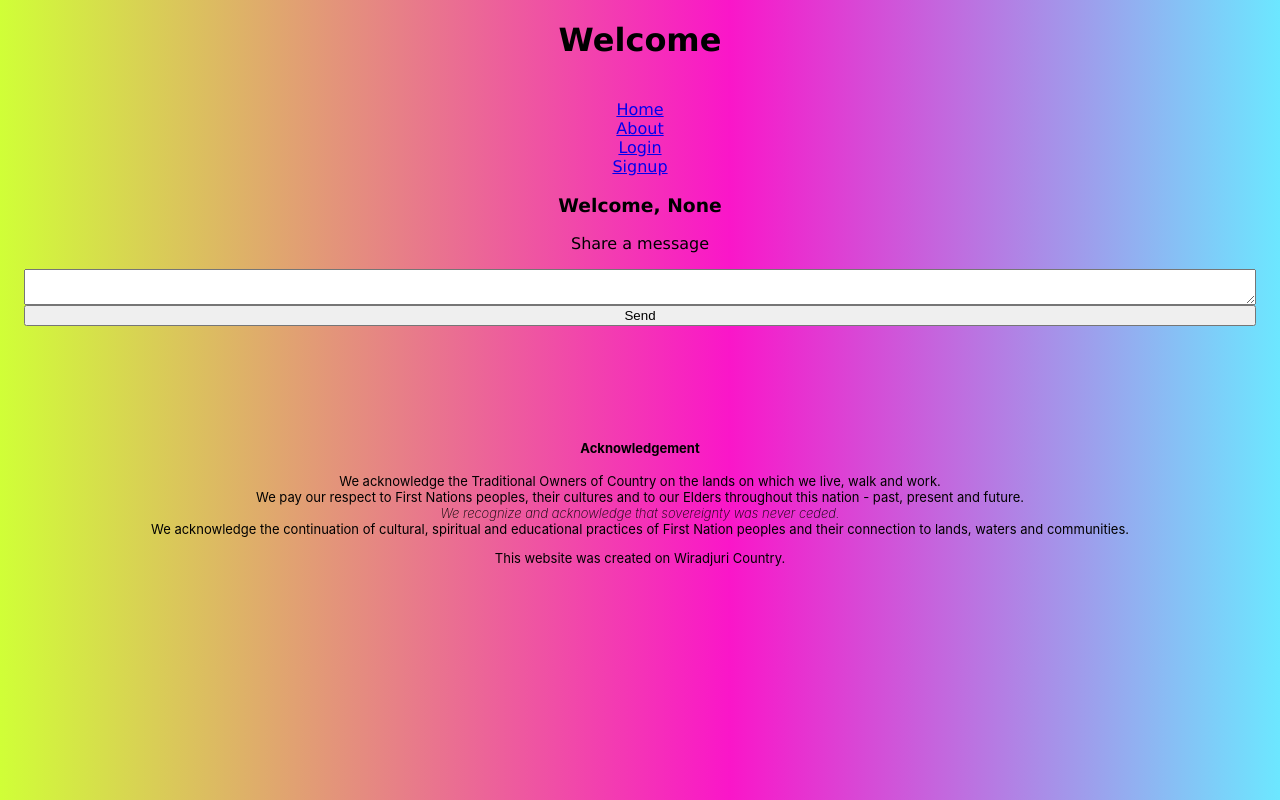
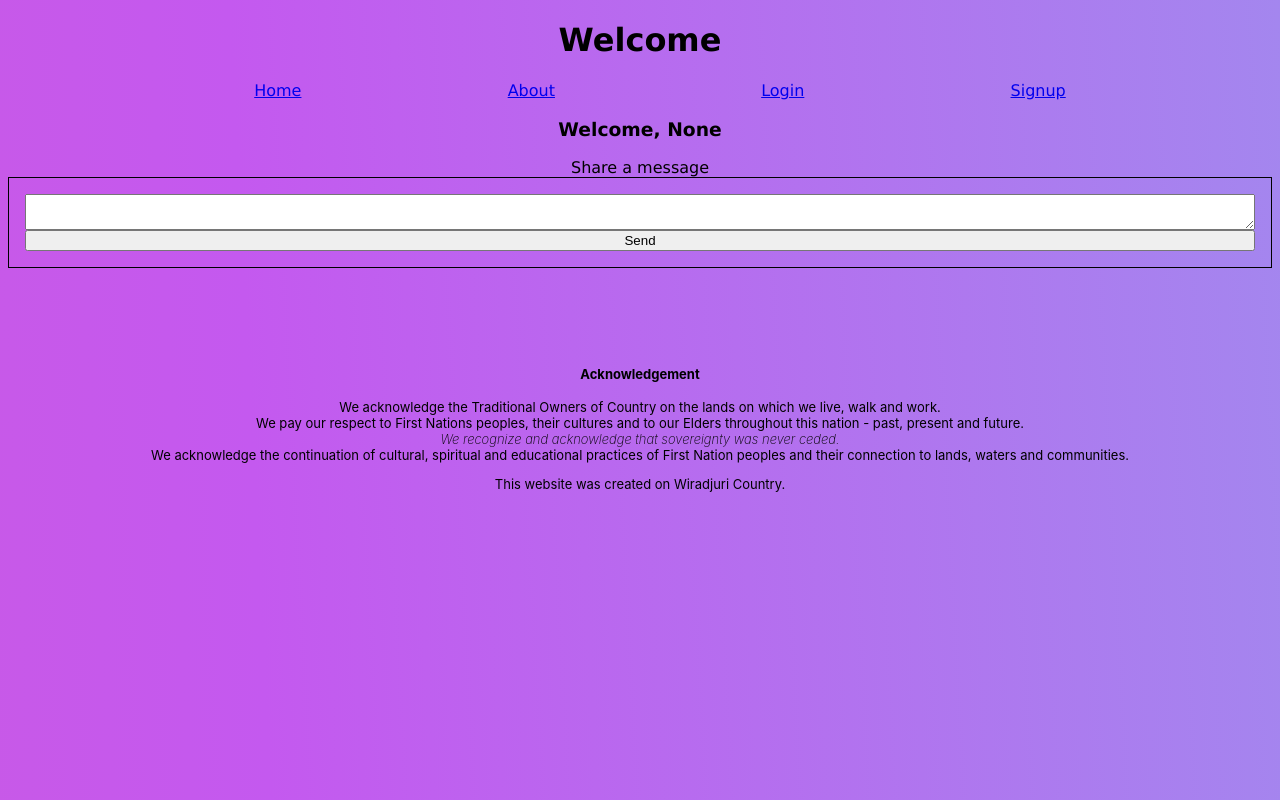
Before and after one commit to ky-ra1/flask-app, a Flask app: page / in a window 1280 px wide. Run offline with Flask 2, Linux system fonts and the light colour scheme.

Commit message:
updated css- added animated bg, updated ul and form

```diff
--- a/static/style.css
+++ b/static/style.css
@@ -1,17 +1,51 @@
 html {
     text-align: center;
     font-family: 'Lucida Sans', 'Lucida Sans Regular', 'Lucida Grande', 'Lucida Sans Unicode', Geneva, Verdana, sans-serif;
-    background: linear-gradient(90deg, rgb(208, 255, 55) 0%, rgb(250, 22, 201) 57%, rgb(108, 231, 255) 100%);
-}
+
+    /* previous background: linear-gradient(90deg, rgb(208, 255, 55) 0%, rgb(250, 22, 201) 57%, rgb(108, 231, 255) 100%);   */
+
+    /* animated background */
+    background: linear-gradient(87deg, #b8e323, #ef5996, #c459ef, #59efee);
+    background-size: 800% 800%;
+
+    -webkit-animation: Login_Page 30s ease infinite;
+    -moz-animation: Login_Page 30s ease infinite;
+    animation: Login_Page 30s ease infinite;
+    }
+    @-webkit-keyframes Login_Page {
+        0%{background-position:0% 83%}
+        50%{background-position:100% 18%}
+        100%{background-position:0% 83%}
+    }
+    @-moz-keyframes Login_Page {
+        0%{background-position:0% 83%}
+        50%{background-position:100% 18%}
+        100%{background-position:0% 83%}
+    }
+    @keyframes Login_Page {
+        0%{background-position:0% 83%}
+        50%{background-position:100% 18%}
+        100%{background-position:0% 83%}
+    }
+
+
+
 
 form {
+    border: 1px solid black;
     display: grid;
     padding: 2vh;
     margin: auto;
 }
 
 ul {
-    display: inline;
+    display: flex;
+    flex-direction: row;
+    flex-wrap: nowrap;
+    align-content: stretch;
+    justify-content: space-evenly;
+    align-items: baseline;
+    list-style-type: none;
 }
 
 span {
```
